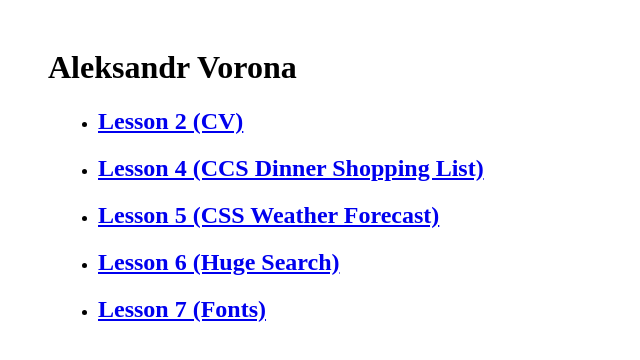
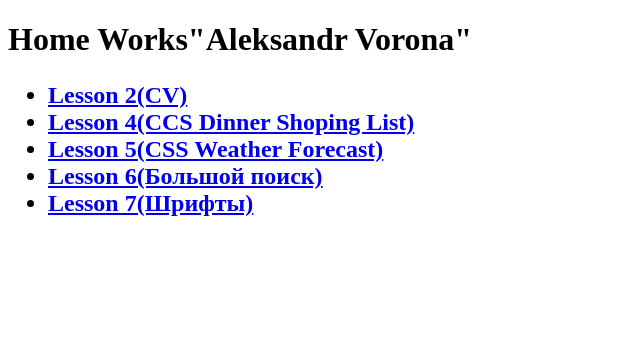
Before and after one commit to damianakremenchug/newsmashinghtml5, a plain HTML site: page index.html in a window 1280 px wide. Shown: the whole page, without its empty margins (0-640 px from the left). Drawn offline with Linux system fonts and the light colour scheme.

Commit message:
New structure

```diff
--- a/index.html
+++ b/index.html
@@ -2,22 +2,18 @@
 <html lang="en">
 <head>
 	<meta charset="UTF-8">
-	<meta name="viewport" content="width=device-width, initial-scale=1.0">
-	<meta http-equiv="X-UA-Compatible" content="ie=edge">
-	<style>
-		body {padding: 20px 0 10px 40px;}
-		ul {margin-left: 10px;}
-	</style>
-	<title>Document</title>
+	<title>My home works</title>
 </head>
 <body>
-	<h1>Aleksandr Vorona</h1>
+	<h1>Home Works"Aleksandr Vorona"</h1>
+	<h2>
 	<ul>
-		<li><a href="https://damianakremenchug.github.io/cv/" target="_blank"><h2>Lesson 2 (CV)</h2></a></li>
-		<li><a href="4" target="_blank"><h2>Lesson 4 (CCS Dinner Shopping List)</h2></a></li>
-		<li><a href="5" target="_blank"><h2>Lesson 5 (CSS Weather Forecast)</h2></a></li>
-		<li><a href="6" target="_blank"><h2>Lesson 6 (Huge Search)</h2></a></li>
-		<li><a href="7" target="_blank"><h2>Lesson 7 (Fonts)</h2></a></li>
+		<li><a href="https://damianakremenchug.github.io/my-CV/" target="_blank">Lesson 2(CV)</a></li>
+		<li><a href="4">Lesson 4(CCS Dinner Shoping List)</a></li>
+		<li><a href="5">Lesson 5(CSS Weather Forecast)</a></li>
+		<li><a href="6">Lesson 6(Большой поиск)</a></li>
+		<li><a href="7">Lesson 7(Шрифты)</a></li>
 	</ul>
+	</h2>
 </body>
 </html>
```
Also changed, not shown: 1 other file.
